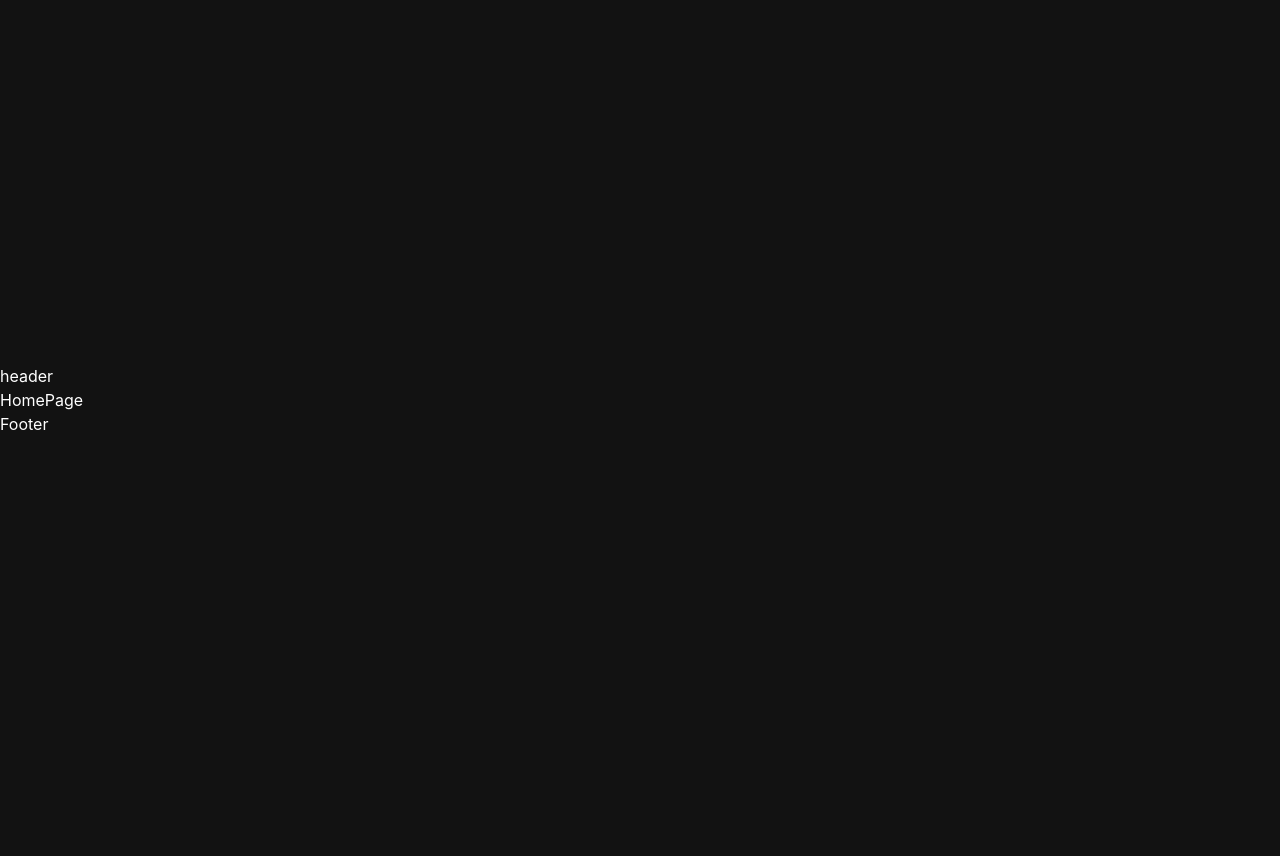
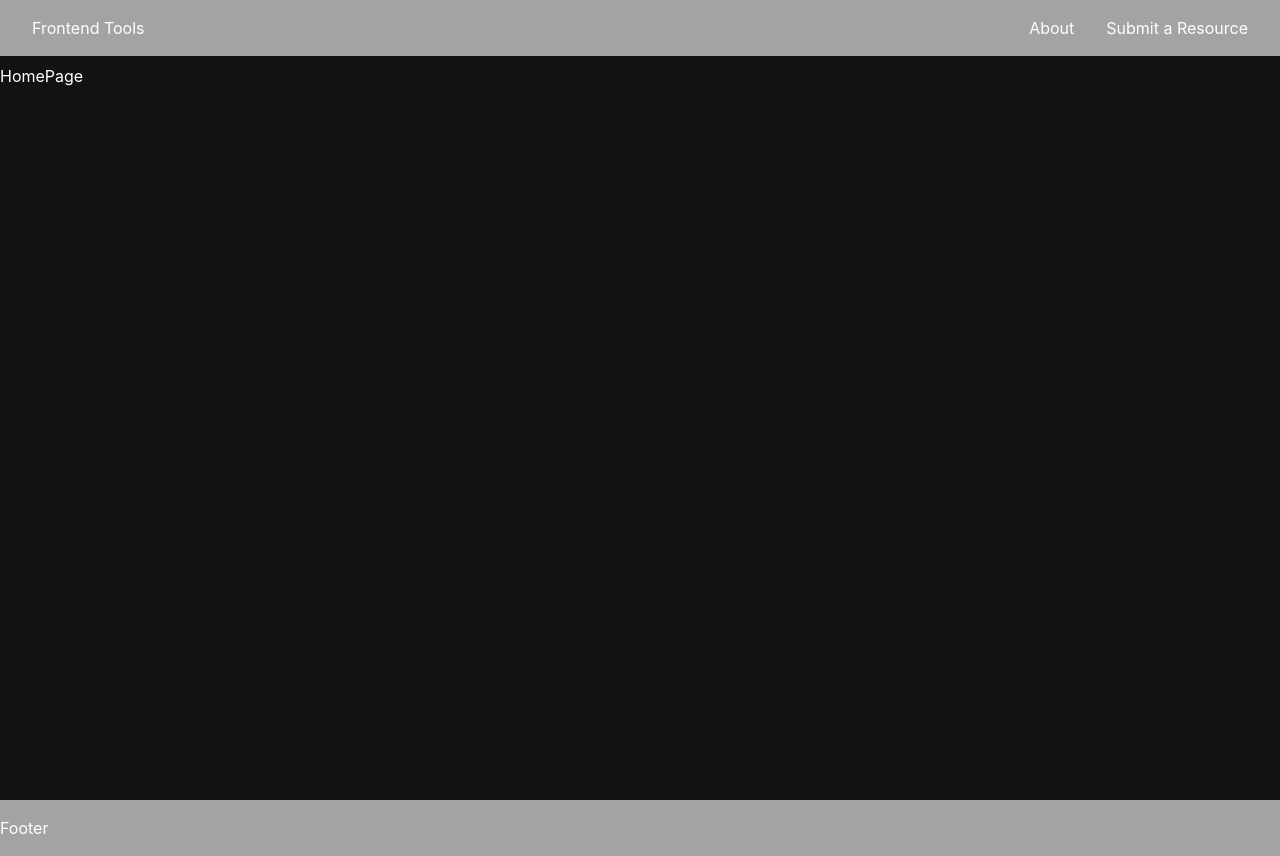
Before and after one commit to SnayderRodrigues/frontcards, a React (Vite) app: page / in a window 1280 px wide. Before the commit the page ends 800 px from the top, so only its background shows below. Built offline with nearby package versions, Linux system fonts and the light colour scheme.

Commit message:
update: add initial styles and AboutPage

```diff
--- a/src/components/Footer.jsx
+++ b/src/components/Footer.jsx
@@ -1,7 +1,7 @@
 import React from "react";
 
 const Footer = () => {
-  return <footer>Footer</footer>;
+  return <footer className="w-[100vw] bg-neutral-400 py-4">Footer</footer>;
 };
 
 export default Footer;
--- a/src/components/header.jsx
+++ b/src/components/header.jsx
@@ -1,7 +1,17 @@
 import React from "react";
 
 const Header = () => {
-  return <header>header</header>;
+  return (
+    <header className="fixed top-0 z-50 w-full bg-neutral-400 py-4">
+      <div className="wrapper flex items-center justify-between">
+        <a href="/">Frontend Tools</a>
+        <div className="flex items-center gap-8">
+            <a href="/about">About</a>
+          <a href="">Submit a Resource</a>
+        </div>
+      </div>
+    </header>
+  );
 };
 
 export default Header;
--- a/src/index.css
+++ b/src/index.css
@@ -28,7 +28,7 @@
 body {
   margin: 0;
   display: flex;
-  place-items: center;
+  align-items: center;
   min-width: 320px;
   min-height: 100vh;
 }
--- a/src/main.jsx
+++ b/src/main.jsx
@@ -5,6 +5,7 @@ import App from "./App.jsx";
 import "./index.css";
 import HomePage from "./pages/HomePage.jsx";
 import ErrorPage from "./pages/ErrorPage";
+import AboutPage from "./pages/AboutPage.jsx";
 
 const router = createBrowserRouter([
   {
@@ -16,6 +17,10 @@ const router = createBrowserRouter([
         path: "/",
         element: <HomePage />,
       },
+      {
+        path: "/about",
+        element: <AboutPage />,
+      },
     ],
   },
 ]);
--- /dev/null
+++ b/src/pages/AboutPage.jsx
@@ -0,0 +1,7 @@
+import React from "react";
+
+const AboutPage = () => {
+  return <div className="min-h-[100vh] pt-16">AboutPage</div>;
+};
+
+export default AboutPage;
--- a/src/pages/HomePage.jsx
+++ b/src/pages/HomePage.jsx
@@ -1,7 +1,7 @@
 import React from "react";
 
 const HomePage = () => {
-  return <main>HomePage</main>;
+  return <main className="min-h-[100vh] pt-16">HomePage</main>;
 };
 
 export default HomePage;
```
